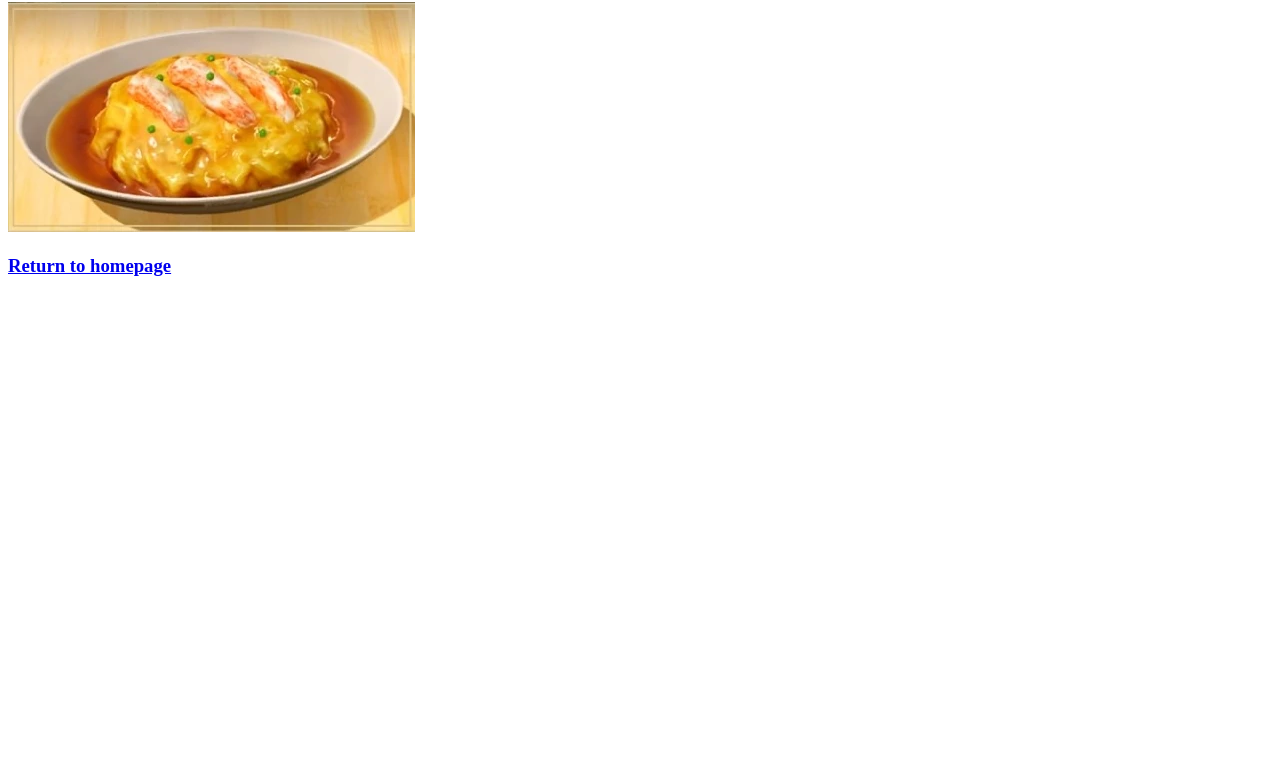
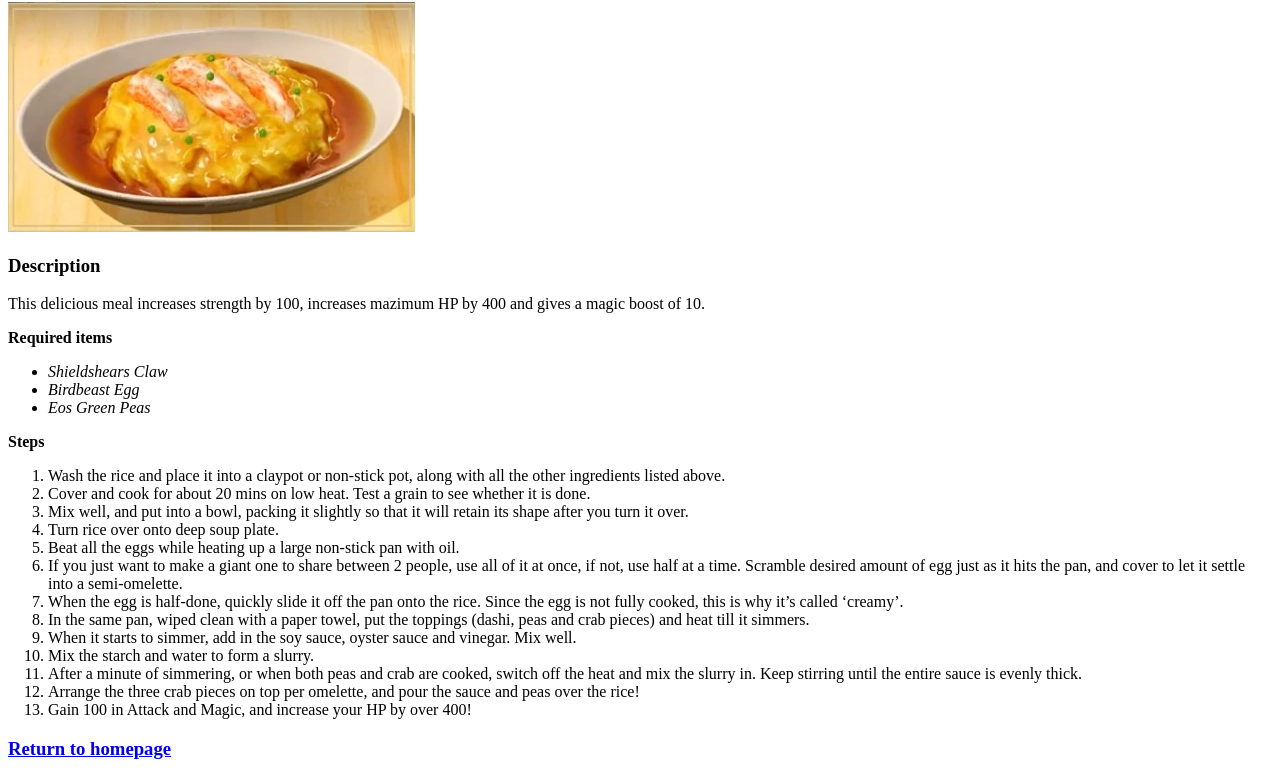
Before and after one commit to AccioSoul/odin-recipes, a plain HTML site: page creamy_crustacean_omelette.html in a window 1280 px wide. Shown: the part 78-857 px from the top of the page. Before the commit the page ends 800 px from the top, so only its background shows below. Drawn offline with Linux system fonts and the light colour scheme.

Commit message:
Added description, required items, and steps to all ingredients.

```diff
--- a/creamy_crustacean_omelette.html
+++ b/creamy_crustacean_omelette.html
@@ -9,6 +9,30 @@
 <body>
     <h1>Creamy Crustacean Omelette</h1>
     <img src="../odin-recipes/pics/Creamy_Crustacean_Omelette.jpg" alt="Creamy Crustacean">
+    <h3>Description</h3>
+    <p>This delicious meal increases strength by 100, increases mazimum HP by 400 and gives a magic boost of 10. </p>
+    <strong>Required items</strong>
+    <ul>
+        <li><em>Shieldshears Claw</em></li>
+        <li><em>Birdbeast Egg</em></li>
+        <li><em>Eos Green Peas</em></li>
+    </ul>
+    <p><strong>Steps</strong></p>
+    <ol>
+        <li>Wash the rice and place it into a claypot or non-stick pot, along with all the other ingredients listed above.</li>
+        <li>Cover and cook for about 20 mins on low heat. Test a grain to see whether it is done.</li>
+        <li>Mix well, and put into a bowl, packing it slightly so that it will retain its shape after you turn it over.</li>
+        <li>Turn rice over onto deep soup plate.</li>
+        <li>Beat all the eggs while heating up a large non-stick pan with oil.</li>
+        <li>If you just want to make a giant one to share between 2 people, use all of it at once, if not, use half at a time. Scramble desired amount of egg just as it hits the pan, and cover to let it settle into a semi-omelette.</li>
+        <li>When the egg is half-done, quickly slide it off the pan onto the rice. Since the egg is not fully cooked, this is why it’s called ‘creamy’.</li>
+        <li>In the same pan, wiped clean with a paper towel, put the toppings (dashi, peas and crab pieces) and heat till it simmers.</li>
+        <li>When it starts to simmer, add in the soy sauce, oyster sauce and vinegar. Mix well.</li>
+        <li>Mix the starch and water to form a slurry.</li>
+        <li>After a minute of simmering, or when both peas and crab are cooked, switch off the heat and mix the slurry in. Keep stirring until the entire sauce is evenly thick.</li>
+        <li>Arrange the three crab pieces on top per omelette, and pour the sauce and peas over the rice!</li>
+        <li>Gain 100 in Attack and Magic, and increase your HP by over 400!</li>
+    </ol>
     <h3><a href="./index.html">Return to homepage</a></h3>
 </body>
 </html>
```
Also changed, not shown: fluffy_chiffon_cake.html (+23 -0 lines), grilled_mighty_barramundi.html (+16 -0 lines).
